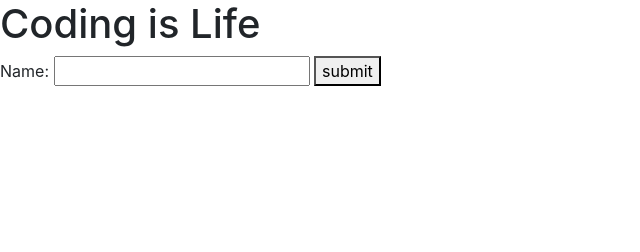
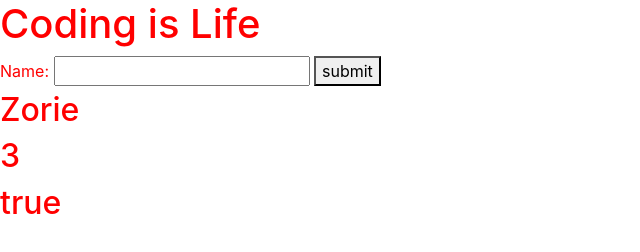
Before and after one commit to TiaDiat/week7exercises, a plain HTML site: page index.html in a window 1280 px wide. Shown: the whole page, without its empty margins (0-640 px from the left). Drawn offline with nearby package versions, Linux system fonts and the light colour scheme.

Commit message:
completed

```diff
--- a/index.html
+++ b/index.html
@@ -28,6 +28,9 @@
 		<input id="userName" type="text">
 		<button onclick="greet()" type="button">submit</button>
 
+		<h2 id="three"></h2>
+		<h2 id="four"></h2>
+		<h2 id="five"></h2>
 
 
 	<!-- This gives access to the jquery library -->
--- a/js/main.js
+++ b/js/main.js
@@ -11,8 +11,53 @@ function greet() {
 }
 
 
-var myArray = ["We", "learn", "code", "on", "Mondays"];
+var myArray = ["We", "learn", "javascript", "on", "Mondays"];
 
 for(var i=0; i<myArray.length; i++) {
 	console.log(myArray[i]);
 }
+
+
+var myDog = {
+	name: "Zorie",
+	age: 3,
+	isSpoiled: true
+};
+
+console.log(myDog.name);
+console.log(myDog.age);
+console.log(myDog.isSpoiled);
+
+var three = document.getElementById("three");
+var four = document.getElementById("four");
+var five = document.getElementById("five");
+
+	three.innerText = myDog.name;
+	four.innerText = myDog.age;
+	five.innerText = myDog.isSpoiled;
+
+var newArray = [
+		{
+			movie: "Ocean's 8",
+			genre: "Crime film/Action",
+			rating: "66% on rotten tomatoes"
+		},
+		{
+			movie: "Superfly",
+			genre: "Action, Crime, Thriller",
+			rating: "52% on rotten tomatoes"
+		},
+		{
+			movie: "Blockers",
+			genre: "Comedy",
+			rating: "83% on rotten tomatoes"
+		}
+];
+
+for (i=0; i<newArray.length; i++) {
+	console.log(newArray[i].movie);
+	console.log(newArray[i].genre);
+	console.log(newArray[i].rating);
+}
+
+document.body.style.color = "red";
```
